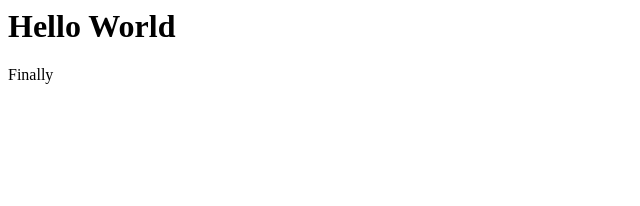
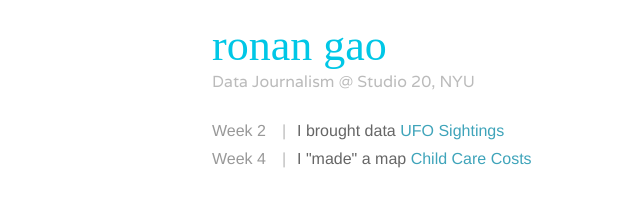
Before and after one commit to ronangao/ronangao.github.io, a plain HTML site: page index.html in a window 1280 px wide. Shown: the whole page, without its empty margins (0-640 px from the left). Drawn offline with Linux system fonts and the light colour scheme; a web font is replaced by a local one.

Commit message:
index updated

```diff
--- /dev/null
+++ b/css/reset.css
@@ -0,0 +1,53 @@
+/* http://meyerweb.com/eric/tools/css/reset/ */
+/* v1.0 | 20080212 */
+
+html, body, div, span, applet, object, iframe,
+h1, h2, h3, h4, h5, h6, p, blockquote, pre,
+a, abbr, acronym, address, big, cite, code,
+del, dfn, em, font, img, ins, kbd, q, s, samp,
+small, strike, strong, sub, sup, tt, var,
+b, u, i, center,
+dl, dt, dd, ol, ul, li,
+fieldset, form, label, legend,
+table, caption, tbody, tfoot, thead, tr, th, td {
+	margin: 0;
+	padding: 0;
+	border: 0;
+	outline: 0;
+	font-size: 100%;
+	vertical-align: baseline;
+	background: transparent;
+}
+body {
+	line-height: 1;
+}
+ol, ul {
+	list-style: none;
+}
+blockquote, q {
+	quotes: none;
+}
+blockquote:before, blockquote:after,
+q:before, q:after {
+	content: '';
+	content: none;
+}
+
+/* remember to define focus styles! */
+:focus {
+	outline: 0;
+}
+
+/* remember to highlight inserts somehow! */
+ins {
+	text-decoration: none;
+}
+del {
+	text-decoration: line-through;
+}
+
+/* tables still need 'cellspacing="0"' in the markup */
+table {
+	border-collapse: collapse;
+	border-spacing: 0;
+}
--- /dev/null
+++ b/css/style.css
@@ -0,0 +1,114 @@
+html, body, div, span, applet, object, iframe,
+h1, h2, h3, h4, h5, h6, p, blockquote, pre,
+a, abbr, acronym, address, big, cite, code,
+del, dfn, em, font, img, ins, kbd, q, s, samp,
+small, strike, strong, sub, sup, tt, var,
+b, u, i, center,
+dl, dt, dd, ol, ul, li,
+fieldset, form, label, legend,
+table, caption, tbody, tfoot, thead, tr, th, td {
+	margin: 0;
+	padding: 0;
+	border: 0;
+	outline: 0;
+	font-size: 100%;
+	font-weight: normal;
+	vertical-align: baseline;
+	background: transparent;
+}
+
+body {
+	position: relative;
+	width: 70%;
+	margin: auto;
+}
+
+h1 {
+	font-family: helvetica, arial, sans-serif;
+	font-size: 36px;
+	font-style: normal;
+	font-weight: normal;
+	color: #6D838A;
+}
+
+h2 {
+	font-family: 'Varela', sans-serif;
+	font-size: 16px;
+	font-style: normal;
+	color: #bbbbbb;
+	font-weight: normal;
+}
+
+p {
+	font-family: helvetica, arial, sans-serif;
+	font-size: 26;
+	font-style: normal;
+	color: #666666;
+	text-align: left;
+	font-weight: normal;
+}
+
+pre {
+	font-family: arial;
+}
+
+a:link {
+	color:#3FA4BA;
+	font-style: normal;
+	text-decoration: none;
+	font-weight: normal;
+
+}
+
+a:visited {
+	color:#62A4B3;
+	font-style: normal;
+	text-decoration: none;
+}
+
+a:hover {
+	color:#00C3FF;
+	font-style: normal;
+	text-decoration: none;
+}
+
+#name {
+	font-family: 'Marcellus SC', serif;
+	font-size: 44px;
+	color: #00C7E6;
+	font-weight: normal;
+}
+
+#subhead {
+	font-weight: normal;
+}
+
+.float-left {
+	float: left;
+}
+
+.week {
+	color: #999999;
+	width: 70px;
+	font-weight: normal;
+}
+
+.line {
+	color: #bbbbbb;
+	float: left;
+	width: 15px;
+}
+
+.weeklist {
+	clear: left;
+	padding-top: 10px;
+}
+
+#divmain {
+	padding-top: 20px;
+	padding: 20px;
+}
+
+#divbody {
+	padding-top: 20px;
+}
--- a/index.html
+++ b/index.html
@@ -1,2 +1,40 @@
-<h1>Hello World</h1>
-<p>Finally</p>
+<!DOCTYPE html>
+
+<html>
+
+	<head>
+		<title>Ronan Gao | Data Journalism</title>
+		<link rel="stylesheet" type="text/css" href="css/style.css">
+		<link href='http://fonts.googleapis.com/css?family=Marcellus+SC' rel='stylesheet' type='text/css'>
+		<link href='http://fonts.googleapis.com/css?family=Questrial' rel='stylesheet' type='text/css'>
+		<link href='http://fonts.googleapis.com/css?family=Varela' rel='stylesheet' type='text/css'>
+
+	</head>
+
+	<body>
+
+		<div id="divmain">
+
+			<h1 id="name">ronan gao</h1>
+
+			<h2 id="subhead"> Data Journalism @ Studio 20, NYU</h2>
+
+			<div id="divbody">
+
+				<div class="weeklist">
+					<p class="float-left week">Week 2</p>
+					<p class="float-left line">|</p>
+					<p class="float-left content"> I brought data <a href="http://ronangao.github.io/ufo/ufo.xlsx" target="_blank">UFO Sightings</a></p>
+				</div>
+
+				<div class="weeklist">
+					<p class="float-left week">Week 4</p>
+					<p class="float-left line">|</p>
+					<p class="float-left content"> I "made" a map <a href="http://ronangao.github.io/Map/child.html" target="_blank">Child Care Costs</a></p>
+				</div>
+
+			</div>
+
+		</div>
+
+	</body>
```
Also changed, not shown: Map/child.html (+1 -1 lines), 2 other files.
